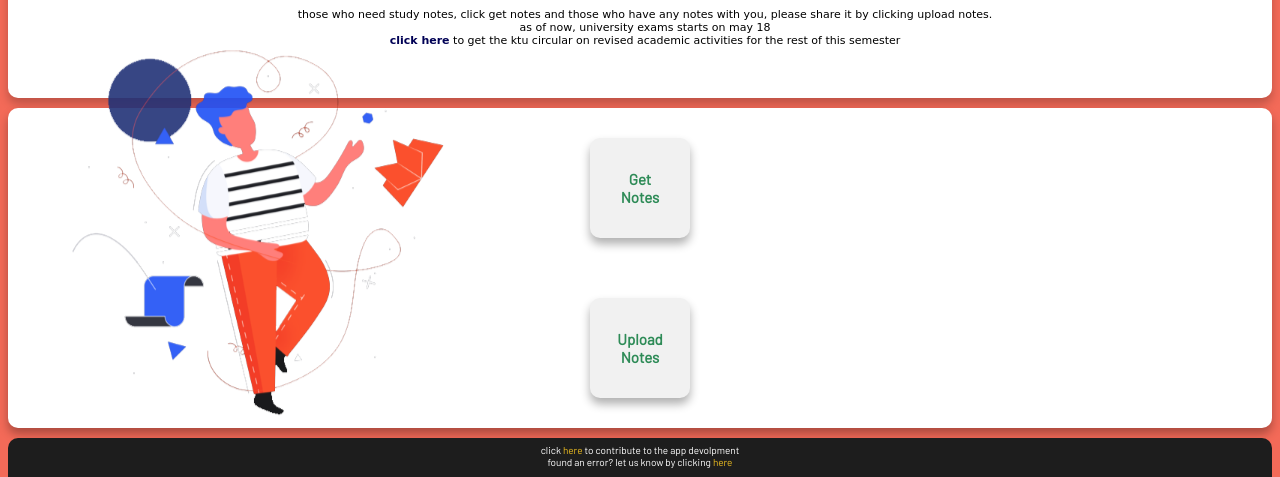
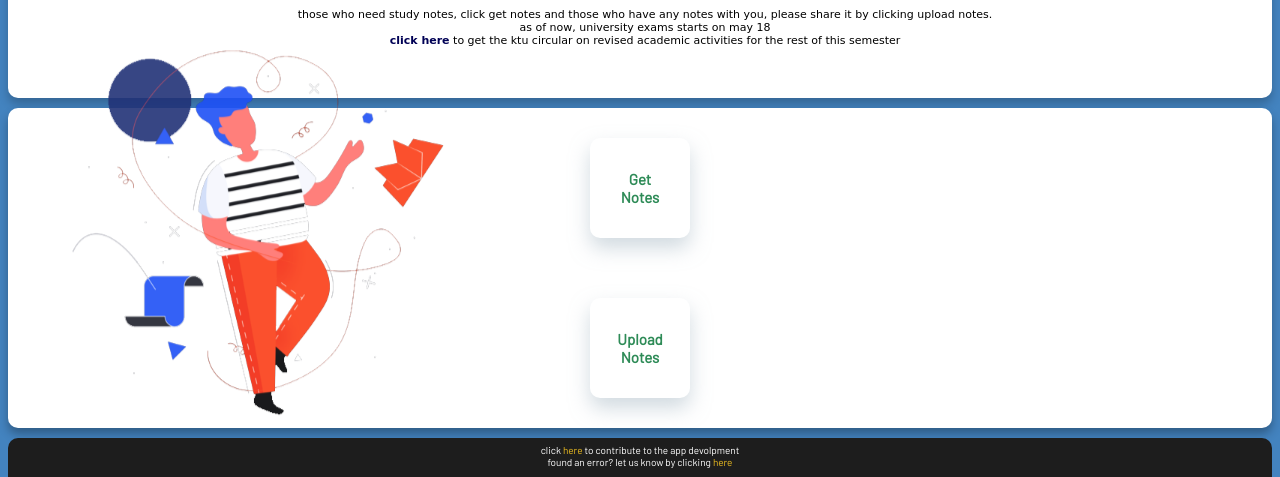
Before and after one commit to eesypeesy/NoteBankGECI, a plain HTML site: page index.html in a window 1280 px wide. Shown: the part 96-573 px from the top of the page. Drawn offline with Linux system fonts and the light colour scheme; a web font is replaced by a local one.

Commit message:
Update mainstyle.css

```diff
--- a/links/mainstyle.css
+++ b/links/mainstyle.css
@@ -6,7 +6,7 @@
 body{
 
     font-family: 'Barlow', sans-serif;
-    background: #f14d38d5;
+    background: #1f6bb3d5;
 
    /* background: linear-gradient(#ffffff 0%, #018080 100%);
     background-size: 2000% 2000%;
@@ -56,8 +56,8 @@ body{
     width: 100px;
     height: 100px;
     border-radius: 10%;
-    background: #f1f1f1;
-    box-shadow: 0px 6px 10px rgba(0, 0, 0, 0.315);
+    background: #ffffff;
+    box-shadow: 0px 10px 20px rgba(165, 181, 194, 0.507) ;
     cursor: pointer;
     font-size: 15px;
     -webkit-tap-highlight-color: transparent;
@@ -66,9 +66,8 @@ body{
 }
 .box:hover{
     border-color: rgba(114, 0, 0, 0.733);
-    background: #f3f3f3;
-    transition: .1s linear;
-    box-shadow: 0px 3px 5px rgba(0, 0, 0, 0.521);
+    transition: .3s linear;
+    box-shadow: 0px 3px 10px rgba(165, 181, 194, 0.342);
     font-size: 14.5px;
 
 }
```
